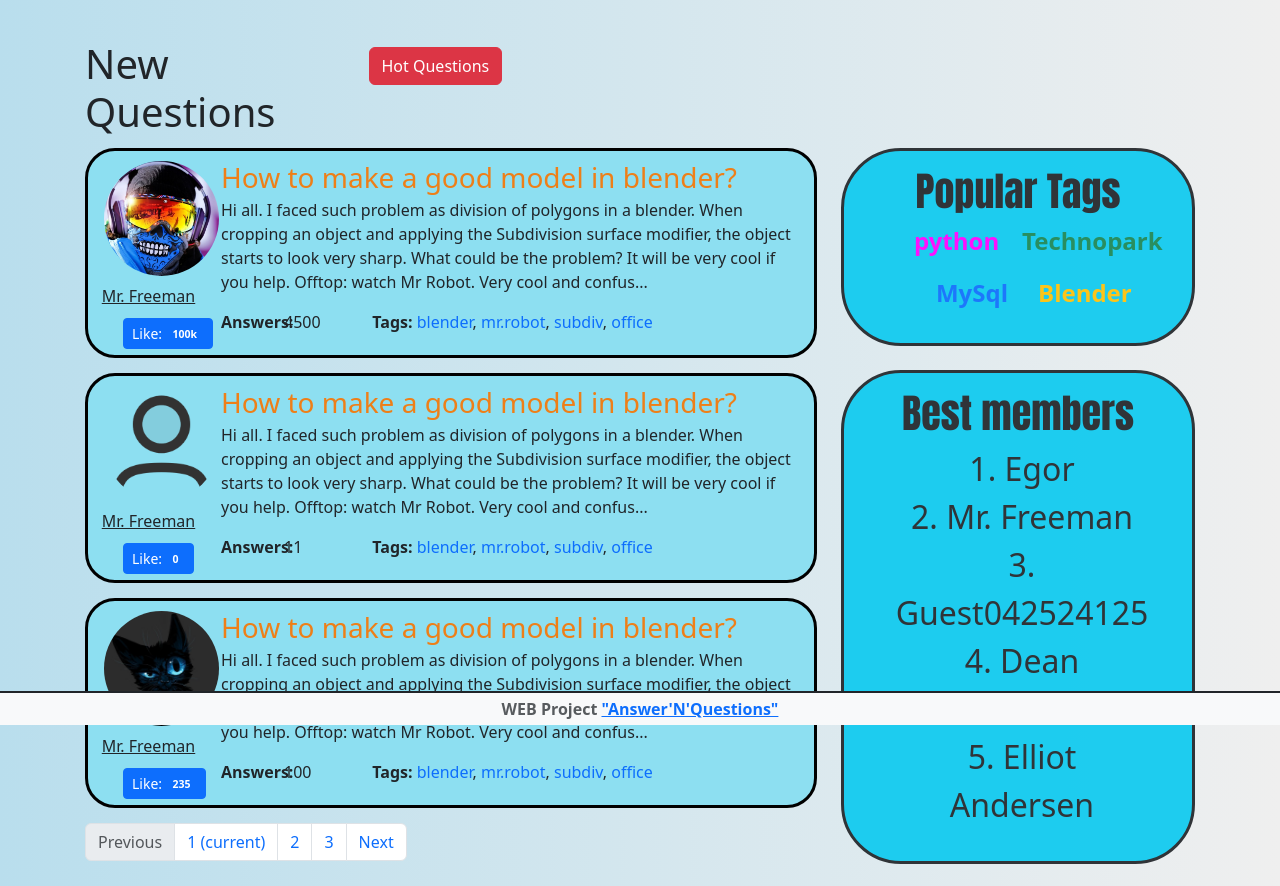
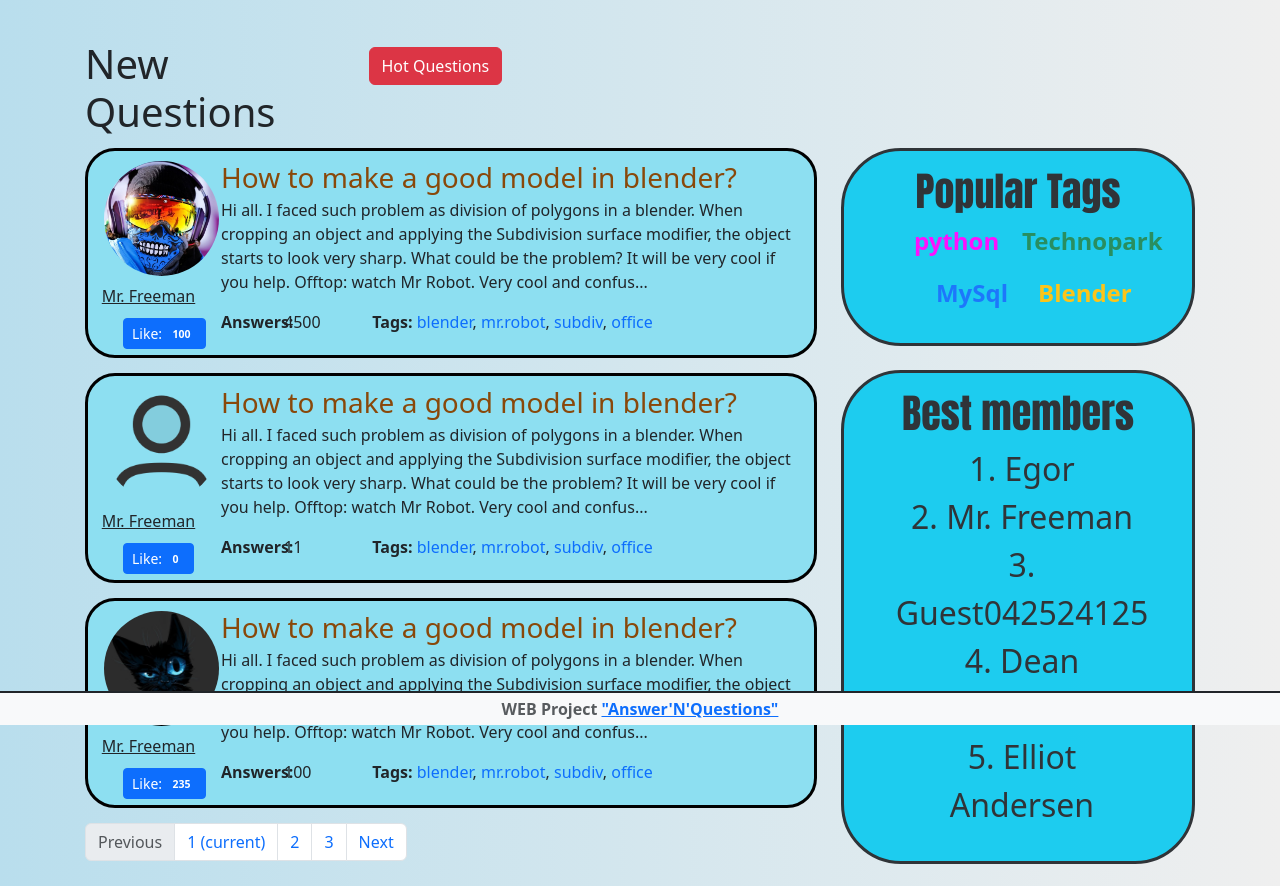
Before and after one commit to Butters7/Technopark_WEB_askme_davydov, a Python web app: template templates/index.html in a window 1280 px wide. Shown: the part 75-961 px from the top of the page. Run offline with Jinja, Linux system fonts and the light colour scheme; the template is opened without the code that fills it, so the values that code supplies are empty.

Commit message:
Update hw1

```diff
--- a/templates/index.html
+++ b/templates/index.html
@@ -68,13 +68,13 @@
                                     </div>
                                     <div class="like-counter">
                                         <button type="button" class="btn btn-sm btn-primary">
-                                            Like: <span class="badge badge-light">100k</span>
+                                            Like: <span class="badge badge-light">100</span>
                                         </button>
                                     </div>
                                 </div>
                                 <div class="col-10">
                                     <div class="question-name">
-                                        <h3><a class="text-decoration-none" style="color: rgb(238, 127, 24);" href="./question.html">How to make a good model in blender?</a></h3>
+                                        <h3><a class="text-decoration-none" style="color: rgb(137, 72, 10);" href="./question.html">How to make a good model in blender?</a></h3>
                                     </div>
                                     <div class="question-data">
                                         <p>Hi all. I faced such problem as division of polygons in a blender. When cropping an object and applying the Subdivision surface modifier, the object starts to look very sharp. What could be the problem? It will be very cool if you help. Offtop: watch Mr Robot. Very cool and confus...</p>
@@ -117,7 +117,7 @@
                                 </div>
                                 <div class="col-10">
                                     <div class="question-name">
-                                        <h3><a class="text-decoration-none" style="color: rgb(238, 127, 24);" href="#">How to make a good model in blender?</a></h3>
+                                        <h3><a class="text-decoration-none" style="color: rgb(137, 72, 10);" href="#">How to make a good model in blender?</a></h3>
                                     </div>
                                     <div class="question-data">
                                         <p>Hi all. I faced such problem as division of polygons in a blender. When cropping an object and applying the Subdivision surface modifier, the object starts to look very sharp. What could be the problem? It will be very cool if you help. Offtop: watch Mr Robot. Very cool and confus...</p>
@@ -160,7 +160,7 @@
                                 </div>
                                 <div class="col-10">
                                     <div class="question-name">
-                                        <h3><a class="text-decoration-none" style="color: rgb(238, 127, 24);" href="#">How to make a good model in blender?</a></h3>
+                                        <h3><a class="text-decoration-none" style="color: rgb(137, 72, 10);" href="#">How to make a good model in blender?</a></h3>
                                     </div>
                                     <div class="question-data">
                                         <p>Hi all. I faced such problem as division of polygons in a blender. When cropping an object and applying the Subdivision surface modifier, the object starts to look very sharp. What could be the problem? It will be very cool if you help. Offtop: watch Mr Robot. Very cool and confus...</p>
--- a/templates/question.html
+++ b/templates/question.html
@@ -58,13 +58,13 @@
                             </div>
                             <div class="like-counter-big">
                                 <button type="button" class="btn btn-sm btn-primary">
-                                    Like: <span class="badge badge-light">100k</span>
+                                    Like: <span class="badge badge-light">100</span>
                                 </button>
                             </div>
                         </div>
                         <div class="col-9">
                             <div class="question-name">
-                                <h3><a class="text-decoration-none" style="color: rgb(238, 127, 24);" href="#">How to make a good model in blender?</a></h3>
+                                <h3><a class="text-decoration-none" style="color: rgb(137, 72, 10);" href="#">How to make a good model in blender?</a></h3>
                             </div>
                             <div class="question-data mb-3">
                                 <span>Hi all. I faced such problem as division of polygons in a blender. When cropping an object and applying the Subdivision surface modifier, the object starts to look very sharp. What could be the problem? It will be very cool if you help. Offtop: watch Mr Robot. It's very cool serial the science and technology of creating devices that can perform tasks that require human intellectual activity. This can include natural language processing, pattern recognition, planning, decision making, and more. One of the main tasks of AI is to create algorithms that can "learn" from experience. This process is called machine learning, and it is the basis of many AI systems.</span>
--- a/templates/signup.html
+++ b/templates/signup.html
@@ -44,7 +44,7 @@
 
       <main>
         <div class="container mb-5">
-            <h1>Login</h1>
+            <h1>Registration</h1>
             <div class="row mt-4">
                 <div class="col-8">
                     <form>
@@ -65,7 +65,7 @@
                         <div class="form-group row mb-2">
                             <label for="title" class="col-3 col-form-label">Nickname<span class="text-danger">*</span></label>
                             <div class="col-5">
-                                <input type="text" class="form-control" id="login" maxlength="100" placeholder="Enter an nickname">
+                                <input type="text" class="form-control" id="login" maxlength="100" placeholder="Enter a nickname">
                             </div>
                         </div>
                         <div class="form-group row mb-2">
@@ -85,7 +85,7 @@
                         <div class="form-group row mb-2">
                             <label for="photo" class="col-3 col-form-label">Upload Photo<span class="text-danger">*</span></label>
                             <div class="col-5">
-                              <input type="file" id="photo" name="photo" accept="image/*" multiple="false">
+                                <input type="file" id="photo" name="photo">
                               <div class="invalid-feedback">Upload photo</div>
                             </div>
                           </div>
```
